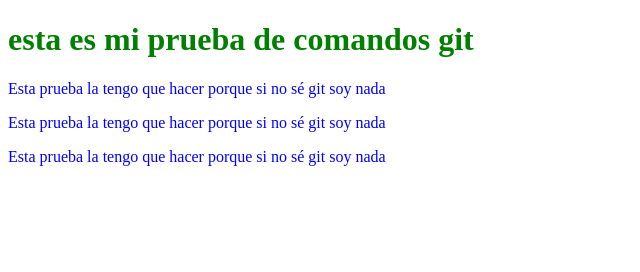
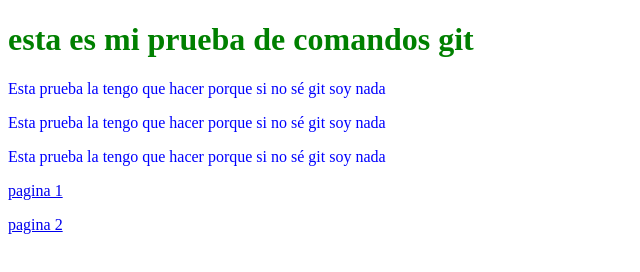
Before and after one commit to EHMemo/-SebastianAlvarez-_unidad1, a plain HTML site: page index.html in a window 1280 px wide. Shown: the whole page, without its empty margins (0-640 px from the left). Drawn offline with Linux system fonts and the light colour scheme.

Commit message:
navegación terminada

```diff
--- a/index.html
+++ b/index.html
@@ -15,5 +15,7 @@
         si no sé git soy nada</p>
     <p>Esta prueba la tengo que hacer porque
         si no sé git soy nada</p>
+    <p><a href="page1.html">pagina 1</a></p>
+    <p><a href="page2.html">pagina 2</a></p>
 </body>
 </html>
```
